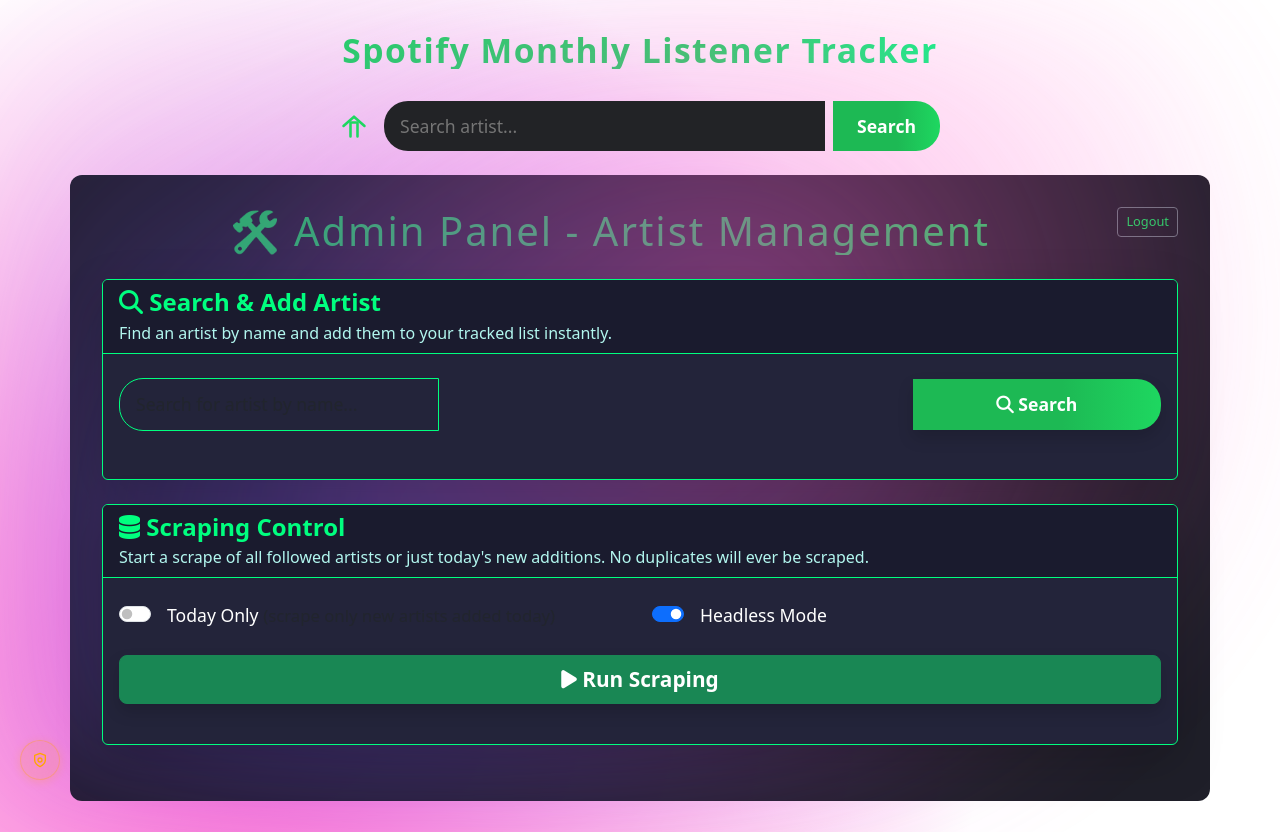
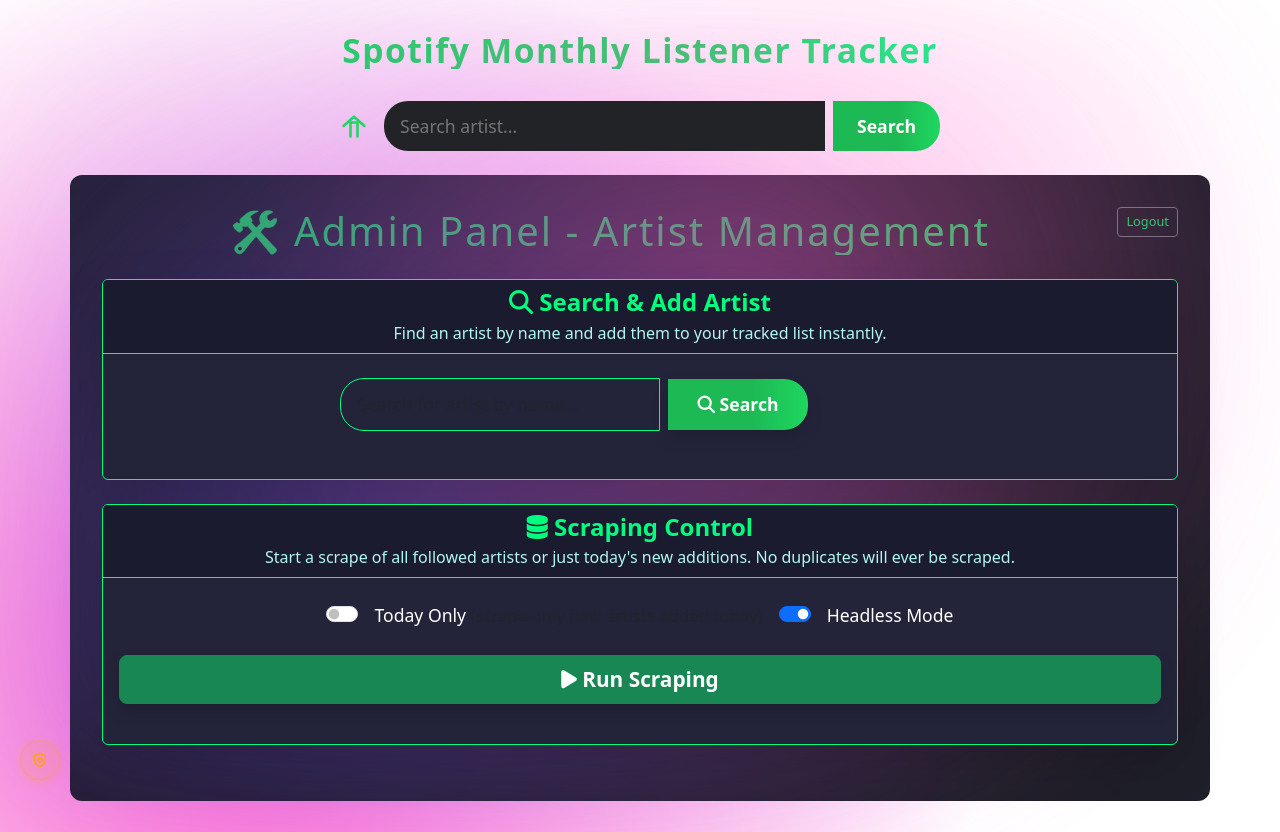
Before and after one commit to jason-donner/spotify-monthly-listener-extract, a Flask app: page /admin/ in a window 1280 px wide. Run offline with Flask 3, Linux system fonts and the light colour scheme; the visitor is signed in with stand-in values (Sample User, id 1); parts of the project's set-up code (start-up, migrations or seed data) failed here and were passed over.

Commit message:
refactor: Improve layout and styling of artist search and scraping control sections

```diff
--- a/webapp/templates/admin.html
+++ b/webapp/templates/admin.html
@@ -21,21 +21,21 @@
             <!-- Search and Add Artist Section -->
             <div class="card mb-4 shadow-lg" style="background: #23243a; border: 1px solid #00ff7f;">
                 <div class="card-header" style="background: #1a1b2e; border-bottom: 1px solid #00ff7f;">
-                    <h4 class="mb-1" style="color: #00ff7f; font-weight: bold;">
+                    <h4 class="mb-1 text-center w-100" style="color: #00ff7f; font-weight: bold;">
                         <i class="fas fa-search"></i> Search & Add Artist
                     </h4>
-                    <div style="color: #b2f7ef; font-size: 1rem;">Find an artist by name and add them to your tracked list instantly.</div>
+                    <div class="text-center w-100" style="color: #b2f7ef; font-size: 1rem;">Find an artist by name and add them to your tracked list instantly.</div>
                 </div>
                 <div class="card-body py-4">
                     <form id="searchArtistForm" class="row g-3 mb-4 align-items-center" autocomplete="off">
-                        <div class="col-md-9 position-relative mb-2 mb-md-0">
-                            <input type="text" class="form-control form-control-lg" id="searchArtistInput" placeholder="Search for artist by name..." required autocomplete="off" style="background: #23243a; color: #fff; border: 1px solid #00ff7f;">
-                            <div id="artistAutocomplete" class="list-group position-absolute w-100" style="z-index: 1000; display: none;"></div>
-                        </div>
-                        <div class="col-md-3 d-grid gap-2">
-                            <button type="submit" class="btn btn-lg btn-info fw-bold shadow" style="font-size: 1.1rem;">
-                                <i class="fas fa-search"></i> Search
-                            </button>
+                        <div class="col-12 d-flex justify-content-center">
+                            <div class="d-flex align-items-center position-relative" style="max-width: 600px; width: 100%;">
+                                <input type="text" class="form-control form-control-lg me-2" id="searchArtistInput" placeholder="Search for artist by name..." required autocomplete="off" style="background: #23243a; color: #fff; border: 1px solid #00ff7f;">
+                                <button type="submit" class="btn btn-lg btn-info fw-bold shadow flex-shrink-0" style="font-size: 1.1rem; min-width: 140px;">
+                                    <i class="fas fa-search"></i> Search
+                                </button>
+                                <div id="artistAutocomplete" class="list-group position-absolute w-100" style="z-index: 1000; display: none;"></div>
+                            </div>
                         </div>
                     </form>
                     <div id="artistSearchResults"></div>
@@ -66,20 +66,18 @@
             <!-- Scraping Section -->
             <div class="card mb-4 shadow-lg" style="background: #23243a; border: 1px solid #00ff7f;">
                 <div class="card-header" style="background: #1a1b2e; border-bottom: 1px solid #00ff7f;">
-                    <h4 class="mb-1" style="color: #00ff7f; font-weight: bold;">
+                    <h4 class="mb-1 text-center w-100" style="color: #00ff7f; font-weight: bold;">
                         <i class="fas fa-database"></i> Scraping Control
                     </h4>
-                    <div style="color: #b2f7ef; font-size: 1rem;">Start a scrape of all followed artists or just today's new additions. No duplicates will ever be scraped.</div>
+                    <div class="text-center w-100" style="color: #b2f7ef; font-size: 1rem;">Start a scrape of all followed artists or just today's new additions. No duplicates will ever be scraped.</div>
                 </div>
                 <div class="card-body py-4">
-                    <div class="row mb-4 align-items-center">
-                        <div class="col-md-6 mb-2 mb-md-0">
+                    <div class="row mb-4 justify-content-center">
+                        <div class="col-12 col-md-8 d-flex flex-column flex-md-row justify-content-center align-items-center gap-3">
                             <div class="form-check form-switch">
                                 <input class="form-check-input" type="checkbox" id="todayOnlyMode">
                                 <label class="form-check-label ms-2" for="todayOnlyMode" style="color: #fff; font-size: 1.1rem;">Today Only <span class="text-muted" style="font-size:0.95em;">(scrape only new artists added today)</span></label>
                             </div>
-                        </div>
-                        <div class="col-md-6">
                             <div class="form-check form-switch">
                                 <input class="form-check-input" type="checkbox" id="headlessMode" checked>
                                 <label class="form-check-label ms-2" for="headlessMode" style="color: #fff; font-size: 1.1rem;">Headless Mode</label>
```
